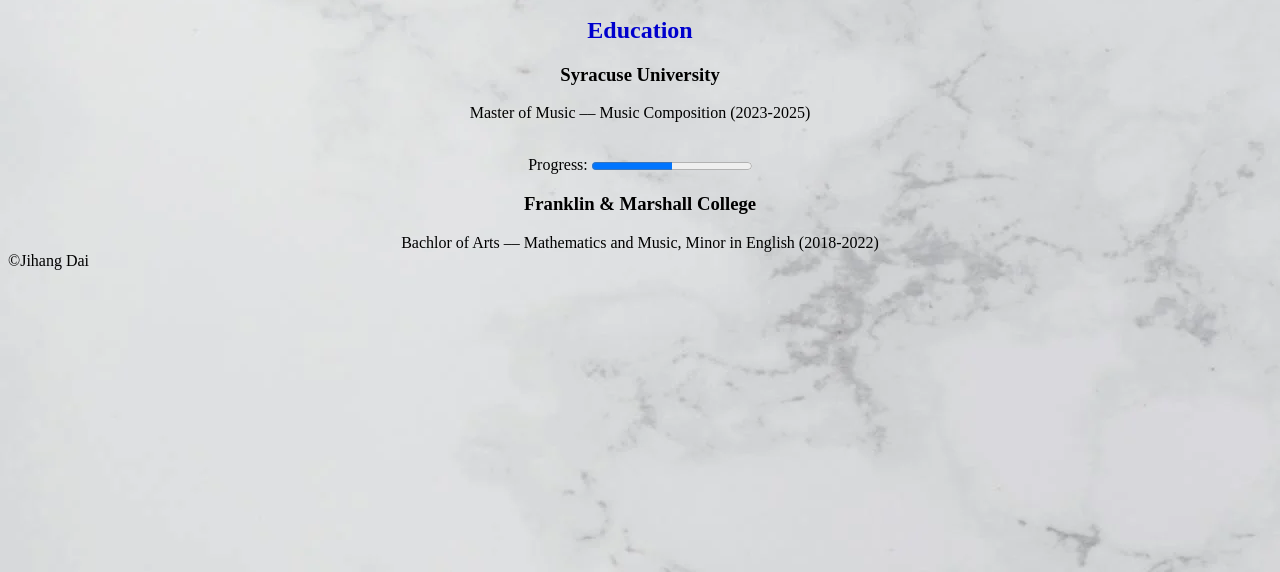
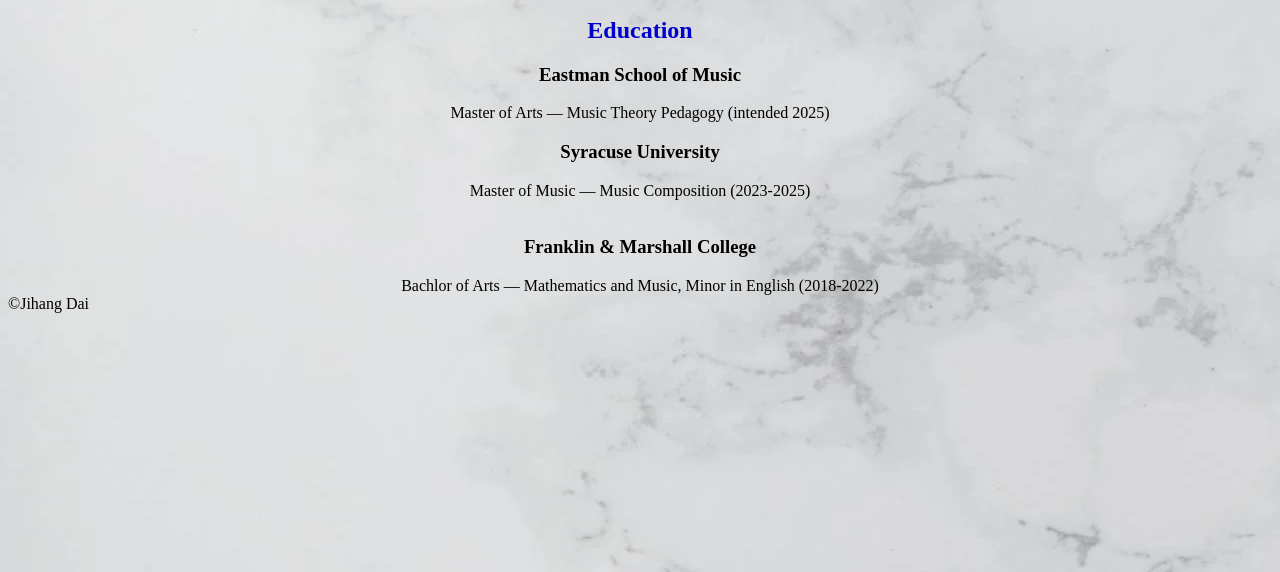
Before and after one commit to jihangdai/music, a plain HTML site: page bio.html in a window 1280 px wide. Shown: the part 228-800 px from the top of the page. Drawn offline with Linux system fonts and the light colour scheme; files whose address does not match are found by name.

Commit message:
Update bio.html

```diff
--- a/bio.html
+++ b/bio.html
@@ -13,7 +13,7 @@
             <a href="index.html">Home</a>
             <a href="bio.html">Bio</a>
             <a href="compositions.html">Compositions</a>
-            <a href="academics.html">Academics</a>
+            <a href="piano.html">Academics</a>
         </nav>
     </header>
     <h1>About</h1>
@@ -27,9 +27,10 @@
             “Contemporary Performance Lab.”
     </article>
     <h2>Education</h2>
+    <h3>Eastman School of Music</h3>
+    <article>Master of Arts –– Music Theory Pedagogy (intended 2025)</article>
 <h3>Syracuse University</h3>
 <article>Master of Music –– Music Composition (2023-2025)</article><br>
-<p>Progress: <progress max="2" value="1"></progress></p>
 <h3>Franklin &amp; Marshall College</h3>
 <article>Bachlor of Arts –– Mathematics and Music, Minor in English (2018-2022)</article>
 </body>
```
